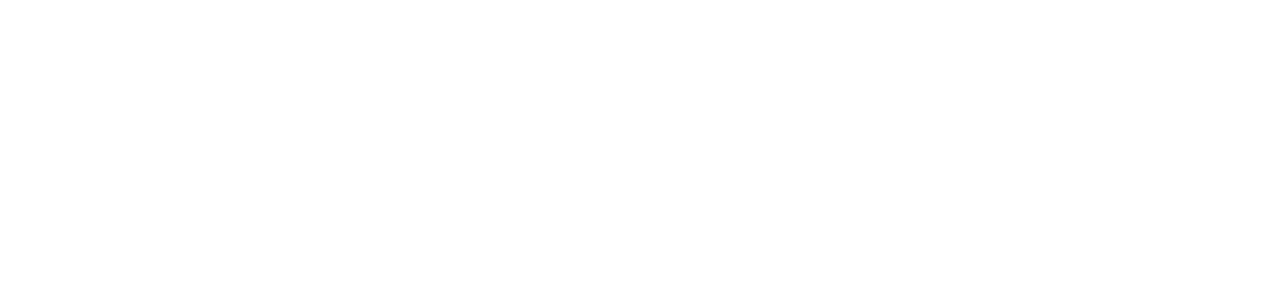
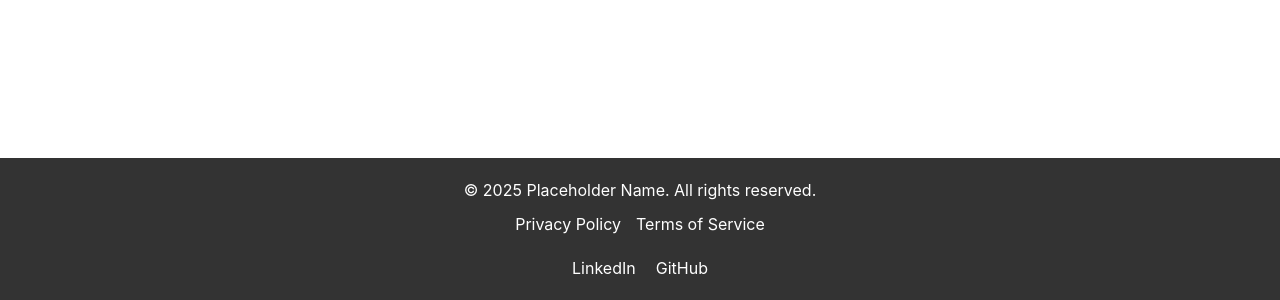
Before and after one commit to JeanProvost/Portfolio-Website, a React (Vite) app: page / in a window 1280 px wide. Shown: the part 3098-3398 px from the top of the page. Before the commit the page ends 3256 px from the top, so only its background shows below. Built offline with nearby package versions, Linux system fonts and the light colour scheme.

Commit message:
Adding base footer

```diff
--- /dev/null
+++ b/src/components/Layout/Footer.module.css
@@ -0,0 +1,45 @@
+.footer {
+  background-color: #333; /* Example background */
+  color: white;
+  padding: 20px 0;
+  text-align: center;
+}
+
+.footerContent {
+  max-width: 1200px;
+  margin: 0 auto;
+  display: flex;
+  flex-direction: column;
+  align-items: center;
+}
+
+.footerLinks {
+  list-style: none;
+  padding: 0;
+  margin: 10px 0;
+  display: flex;
+  gap: 15px;
+}
+
+.footerLinks li a {
+  color: white;
+  text-decoration: none;
+}
+
+.footerLinks li a:hover {
+  text-decoration: underline;
+}
+
+.socialLinks {
+  margin-top: 10px;
+}
+
+.socialLinks a {
+  color: white;
+  margin: 0 10px;
+  text-decoration: none;
+}
+
+.socialLinks a:hover {
+  opacity: 0.8;
+}
--- /dev/null
+++ b/src/components/Layout/Footer.tsx
@@ -0,0 +1,24 @@
+import React from 'react';
+import styles from './Footer.module.css'; // We'll create this CSS module next
+
+const Footer: React.FC = () => {
+  return (
+    <footer className={styles.footer}>
+      <div className={styles.footerContent}>
+        <p>© {new Date().getFullYear()} Placeholder Name. All rights reserved.</p>
+        <ul className={styles.footerLinks}>
+          <li><a href="#privacy">Privacy Policy</a></li>
+          <li><a href="#terms">Terms of Service</a></li>
+          {/* Add other relevant links */}
+        </ul>
+        <div className={styles.socialLinks}>
+          {/* Add social media icons/links later */}
+          <a href="#linkedin">LinkedIn</a>
+          <a href="#github">GitHub</a>
+        </div>
+      </div>
+    </footer>
+  );
+};
+
+export default Footer;
--- a/src/components/Layout/Layout.tsx
+++ b/src/components/Layout/Layout.tsx
@@ -1,5 +1,6 @@
 import React from 'react';
 import Navbar from './Navbar';
+import Footer from './Footer';
 
 interface LayoutProps {
   children: React.ReactNode;
@@ -10,7 +11,7 @@
     <div>
       <Navbar /> {/* Add the Navbar here */}
       <main>{children}</main>
-      {/* Footer will go here */}
+      <Footer /> {/* Add the Footer component here */}
     </div>
   );
 };
```
